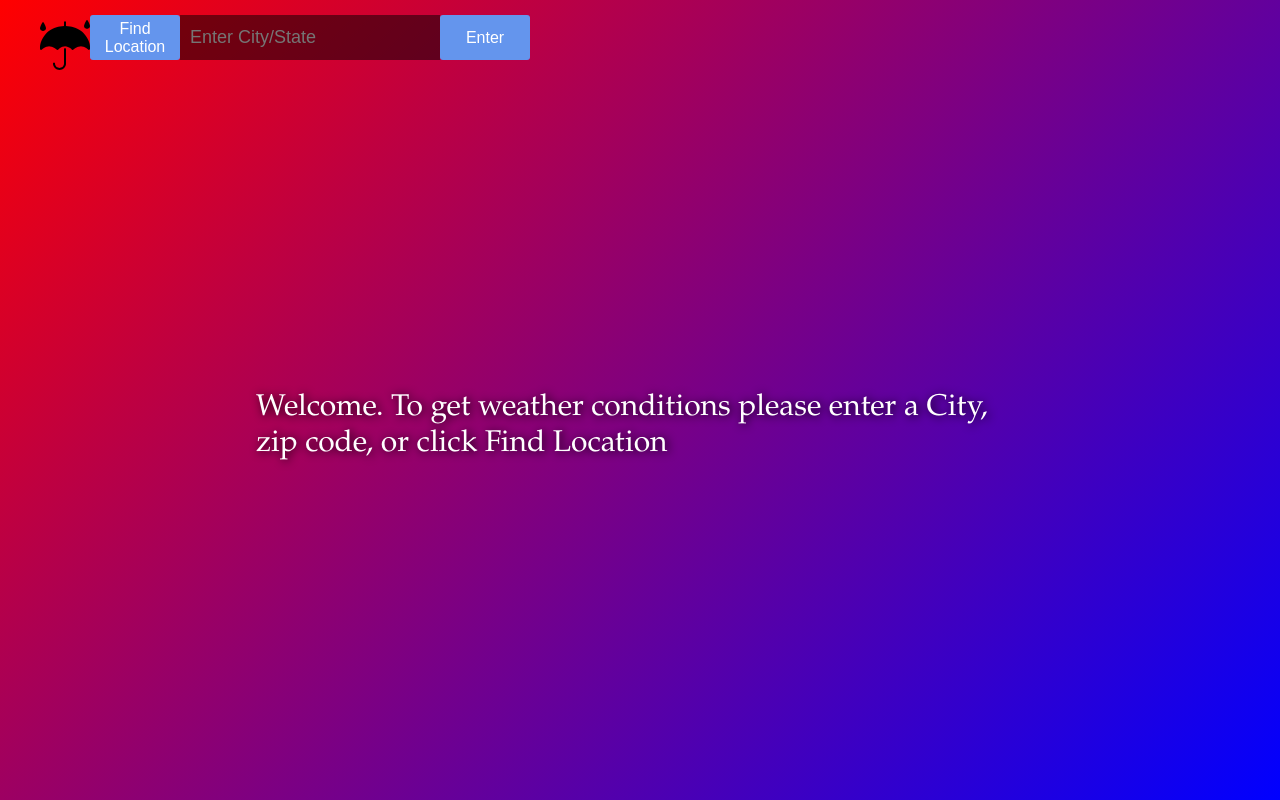
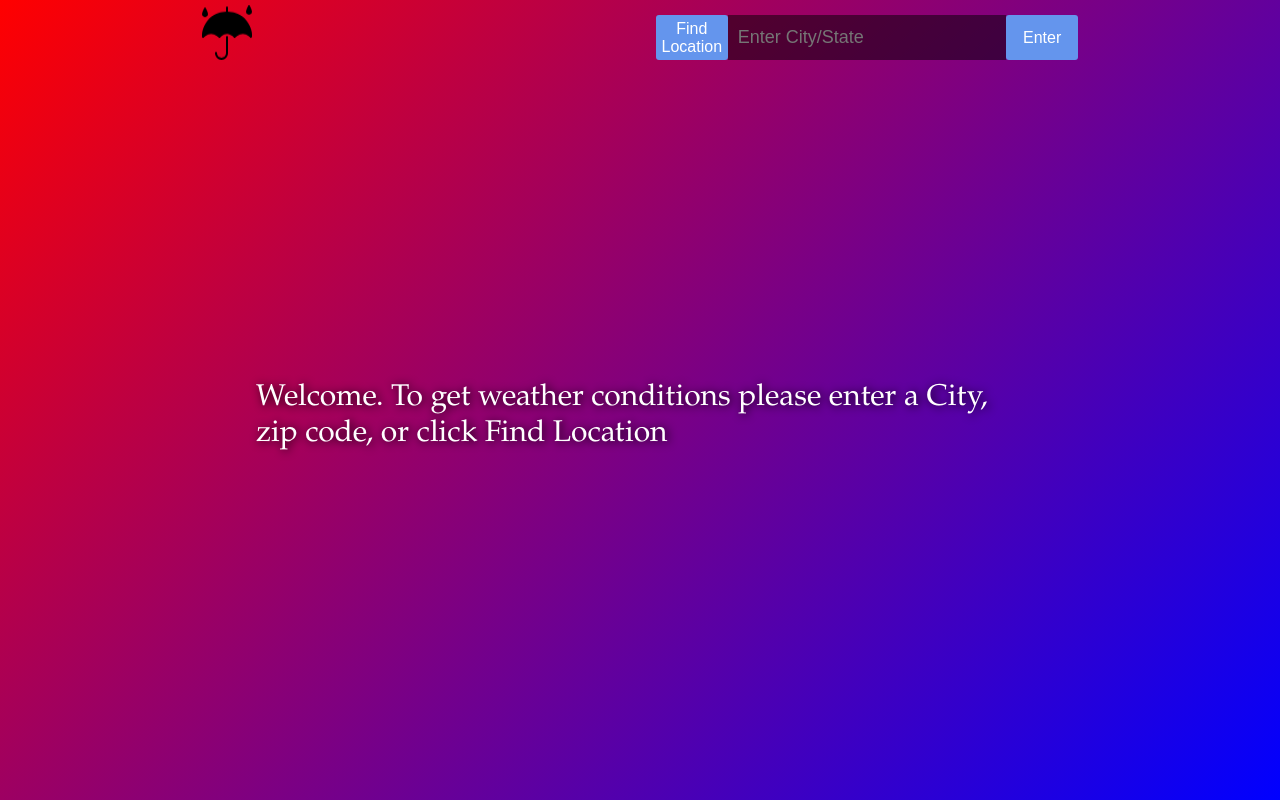
Before and after one commit to DBULL7/weathrly, a React (Create React App) app: page / in a window 1280 px wide. Built offline with nearby package versions, Linux system fonts and the light colour scheme; no server answers.

Commit message:
all done, just some touch ups here and there

```diff
--- a/src/Header.js
+++ b/src/Header.js
@@ -36,12 +36,14 @@ constructor(){
 
 render(){
   return (
-    <div className="header-container">
+    <div className = "nav-container">
+      {this.loadingAnimation()}
+    <div className = "header-container">
       <div className="header-input-button-container">
-      {this.loadingAnimation()}
+
       <button
-        className="header-button locationBtn"
-          onClick={ () => {
+        className = "header-button locationBtn"
+          onClick = { () => {
               this.props.findLocation();
               this.clearInput()
             }
@@ -67,6 +69,7 @@ render(){
         </button>
       </div>
     </div>
+    </div>
   )}
 }
 
--- a/src/main-css/Header.css
+++ b/src/main-css/Header.css
@@ -22,13 +22,14 @@
   }
 }
 
-
+.nav-container{display: flex;
+justify-content: space-around;
+}
 .header-container{
   display: flex;
   justify-content: space-between;
   align-items: center;
   padding-top: 15px;
-  padding-right: 40px;
 }
 
 .header-container img{
@@ -41,7 +42,7 @@
 
 .header-input{
   border: none;
-  width:250px;
+  width:80%;
   height: 45px;
   padding-left: 10px;
   font-size: 18px;
--- a/src/main-css/List.css
+++ b/src/main-css/List.css
@@ -39,7 +39,8 @@
   border-radius: 10px;
   color: white;
   text-shadow: 1px 1px 2px black;
-  font-size: 45px;
+  font-size: 40px;
+  font-weight:100;
   padding:0px 3px;
   margin-top: 30px;
   margin-bottom: 20px;
```
